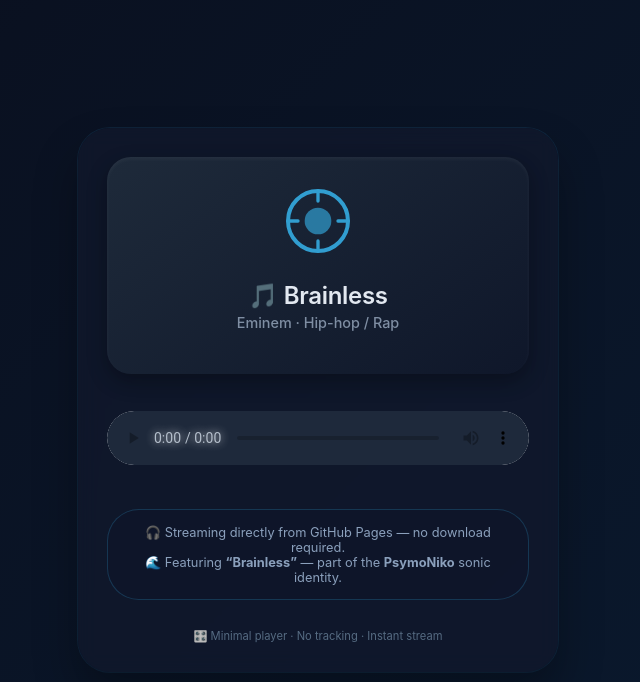
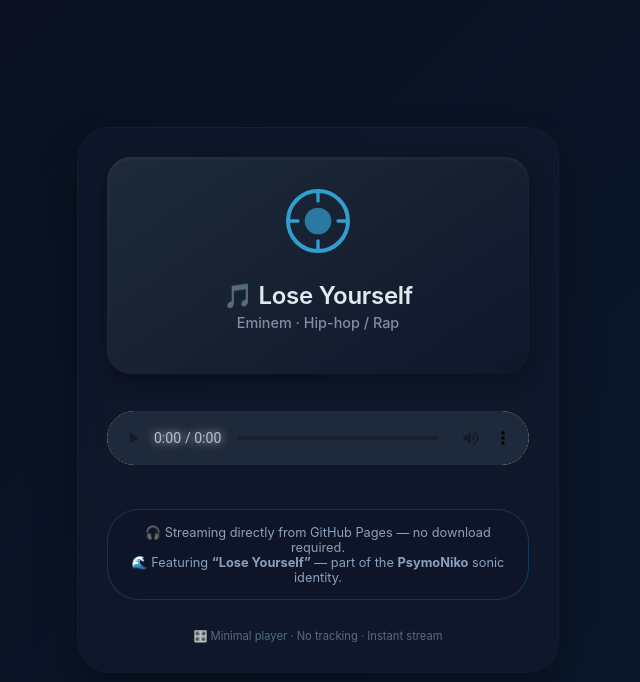
Before and after one commit to PsymoNiko/github-music-player, a plain HTML site: page index.html in a window 1280 px wide. Shown: the whole page, without its empty margins (322-962 px from the left). Drawn offline with Linux system fonts and the light colour scheme.

Commit message:
Update index.html

```diff
--- a/index.html
+++ b/index.html
@@ -64,17 +64,17 @@
       <circle cx="12" cy="12" r="4" fill="#38bdf8" fill-opacity="0.7"/>
       <path d="M12 3 L12 6 M12 18 L12 21 M3 12 L6 12 M18 12 L21 12" stroke="#38bdf8" stroke-width="1" stroke-linecap="round"/>
     </svg>
-    <h2>🎵 Brainless</h2>
+    <h2>🎵 Lose Yourself</h2>
     <div class="artist">Eminem · Hip-hop / Rap</div>
   </div>
   <!-- 👇 REPLACE THIS URL with your actual audio file URL 👇 -->
   <audio controls controlsList="nodownload" preload="metadata">
-    <source src="Eminem-Brainless.mp3" type="audio/mpeg">
+    <source src="loseyourself-demo.mp3" type="audio/mpeg">
     Your browser does not support the audio element.
   </audio>
   <div class="info-note">
     🎧 Streaming directly from GitHub Pages — no download required.<br>
-    🌊 Featuring <strong>“Brainless”</strong> — part of the <strong>PsymoNiko</strong> sonic identity.
+    🌊 Featuring <strong>“Lose Yourself”</strong> — part of the <strong>PsymoNiko</strong> sonic identity.
   </div>
   <footer>
     🎛️ Minimal player · No tracking · Instant stream
```
